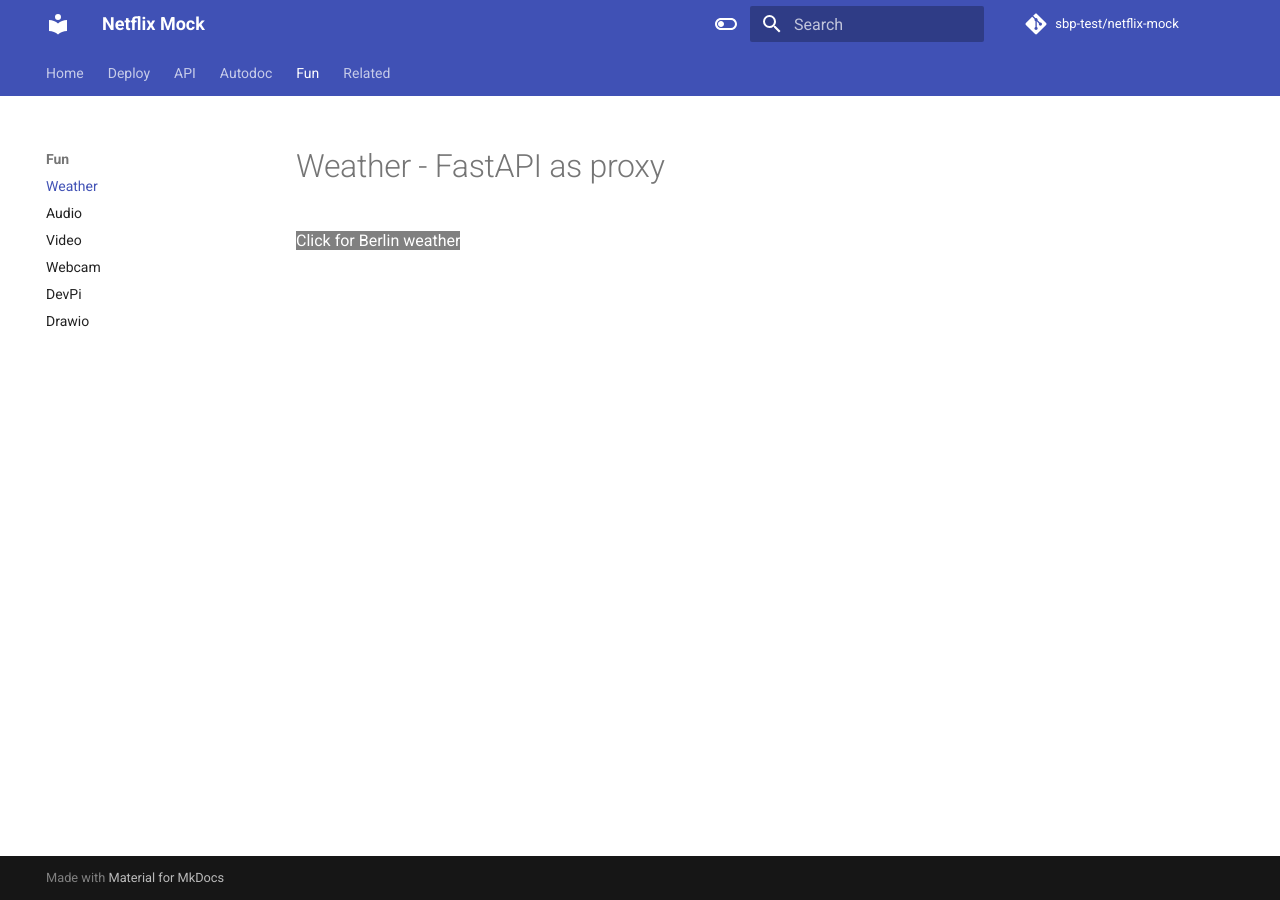
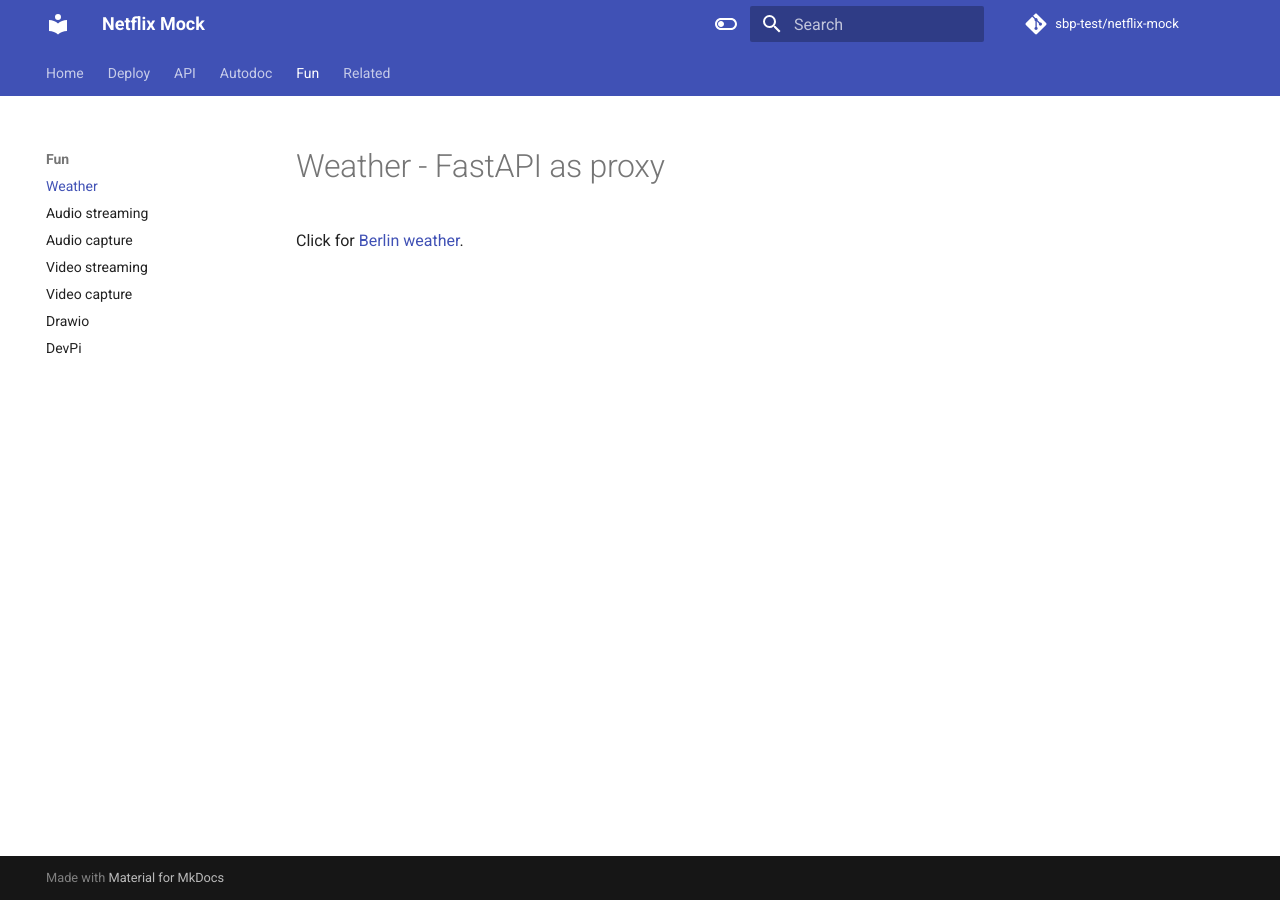
Before and after one commit to ges0909/netflix-mock, an MkDocs documentation site: the page built from docs/weather.md, in a window 1280 px wide. Built offline with MkDocs 1.6.1 and Material for MkDocs 9.7.7, drawn with Linux system fonts in a browser that asks for light colours; comment, search, counter and statistics services are not loaded.

```diff
--- a/docs/weather.md
+++ b/docs/weather.md
@@ -1,7 +1,3 @@
 # Weather - FastAPI as proxy
 
-<a href="/weather?city=berlin">
-    <button type="button" style="color:white; background-color:grey;">
-        Click for Berlin weather
-    </button>
-</a>
+Click for [Berlin weather](/weather?city=berlin).
--- a/mkdocs.yml
+++ b/mkdocs.yml
@@ -14,11 +14,12 @@ nav:
     - Todos: routers/todos.md
 - Fun:
   - Weather: weather.md
-  - Audio: streaming/audio.md
-  - Video: streaming/video.md
-  - Webcam: streaming/webcam.md
+  - Audio streaming: audio_streaming.md
+  - Audio capture: audio_capture.md
+  - Video streaming: video_streaming.md
+  - Video capture: video_capture.md
+  - Drawio: drawio.md
   - DevPi: devpi.md
-  - Drawio: drawio.md
 - Related: related.md
 
 theme:
--- a/requirements.txt
+++ b/requirements.txt
@@ -24,7 +24,7 @@ markupsafe==2.0.1; python_version >= "3.6" and python_full_version < "3.0.0" or
 numpy==1.21.0; python_version >= "3.7"
 opencv-python==4.5.2.54; python_version >= "3.6"
 pydantic==1.8.2; python_full_version >= "3.6.1" and python_version >= "3.7"
-pyrsistent==0.17.3; python_version >= "3.7"
+pyrsistent==0.18.0; python_version >= "3.7"
 python-dateutil==2.8.1; python_version >= "3.7" and python_full_version < "3.0.0" or python_full_version >= "3.3.0" and python_version >= "3.7"
 python-dotenv==0.18.0
 python-multipart==0.0.5
@@ -35,7 +35,7 @@ ruamel.yaml==0.17.10; python_version >= "3"
 six==1.16.0; python_version >= "3.7" and python_full_version < "3.0.0" or python_full_version >= "3.3.0" and python_version >= "3.7"
 smart-open==5.1.0; python_version >= "3.7"
 sniffio==1.2.0; python_full_version >= "3.6.2" and python_version >= "3.6"
-sqlalchemy==1.4.19; (python_version >= "2.7" and python_full_version < "3.0.0") or (python_full_version >= "3.6.0")
+sqlalchemy==1.4.20; (python_version >= "2.7" and python_full_version < "3.0.0") or (python_full_version >= "3.6.0")
 starlette==0.14.2; python_version >= "3.6"
 text-unidecode==1.3; python_version >= "3.7"
 typer==0.3.2; python_version >= "3.6"
--- a/requirements_dev.txt
+++ b/requirements_dev.txt
@@ -72,7 +72,7 @@ pydantic==1.8.2; python_full_version >= "3.6.1" and python_version >= "3.7"
 pygments==2.9.0; python_version >= "3.5"
 pymdown-extensions==8.2; python_version >= "3.6" and python_version < "4.0"
 pyparsing==2.4.7; python_version >= "3.6" and python_full_version < "3.0.0" or python_full_version >= "3.4.0" and python_version >= "3.6"
-pyrsistent==0.17.3; python_version >= "3.7"
+pyrsistent==0.18.0; python_version >= "3.7"
 pytest-cov==2.12.1; (python_version >= "2.7" and python_full_version < "3.0.0") or (python_full_version >= "3.5.0")
 pytest-subtests==0.5.0; python_version >= "3.6" and python_version < "4.0"
 pytest==6.2.4; python_version >= "3.6"
@@ -96,7 +96,7 @@ smart-open==5.1.0; python_version >= "3.7"
 smmap==4.0.0; python_version >= "3.6"
 sniffio==1.2.0; python_full_version >= "3.6.2" and python_version >= "3.6"
 sortedcontainers==2.4.0; python_version >= "3.6" and python_version < "4.0"
-sqlalchemy==1.4.19; (python_version >= "2.7" and python_full_version < "3.0.0") or (python_full_version >= "3.6.0")
+sqlalchemy==1.4.20; (python_version >= "2.7" and python_full_version < "3.0.0") or (python_full_version >= "3.6.0")
 starlette==0.14.2; python_version >= "3.6" and python_version < "4.0"
 strict-rfc3339==0.7; python_version >= "3.7"
 termcolor==1.1.0; python_version >= "3.5"
```
Also changed, not shown: docs/audio_capture.md (added, +1 -0 lines), docs/audio_streaming.md (renamed from docs/streaming/audio.md, +1 -1 lines), docs/video_capture.md (renamed from docs/streaming/webcam.md, +1 -1 lines), docs/video_streaming.md (renamed from docs/streaming/video.md, +1 -1 lines), 4 other files.
